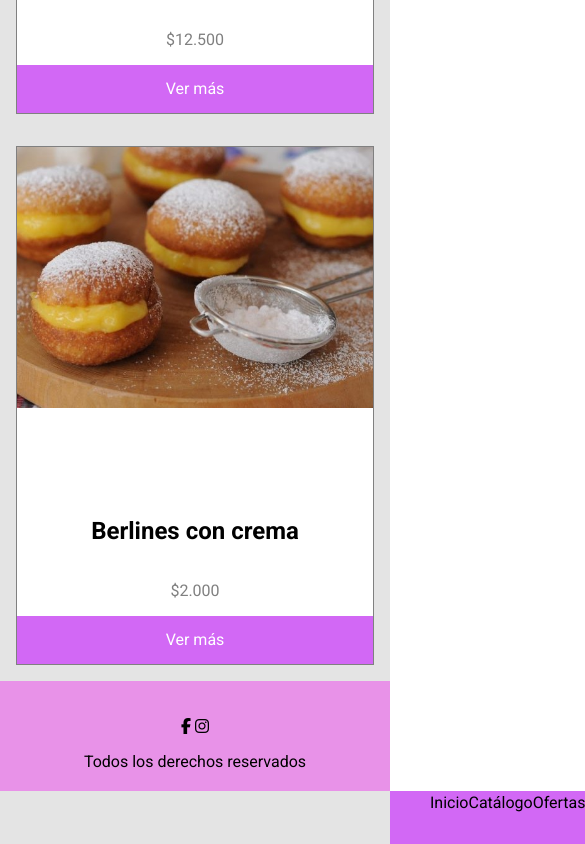
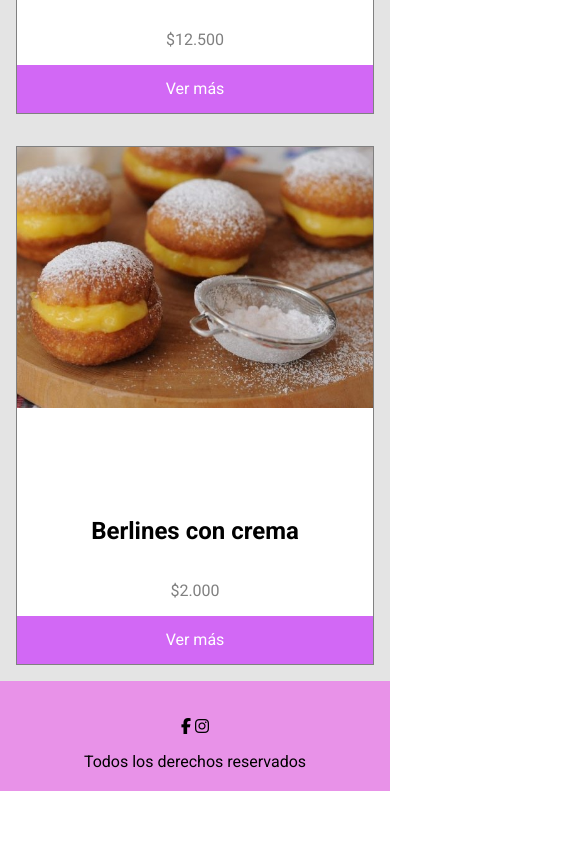
Before and after one commit to eliArriagada/media-queries, a plain HTML site: page index.html in a window 390 px wide. Shown: the part 3837-4681 px from the top of the page, 585 px wide, since content can reach past the window. After the commit the page ends 4628 px from the top, so only its background shows below. Drawn offline with Linux system fonts and the light colour scheme.

Commit message:
se realiza cambios en el menú en mobile

```diff
--- a/assets/css/style.css
+++ b/assets/css/style.css
@@ -191,14 +191,8 @@ menu div:hover{
             border: 1px solid gray;
         }
         menu {
-            grid-area: menu;
-            margin-top: 0%;
-            margin-bottom:0%;
-            padding-bottom: 2rem;
-            display: flex;
-            flex-direction: row;
-            justify-content: space-around;
-            background-color: #d268f5;
+        display:none;
+
         }
         menu div:hover{
             color: rgb(244, 218, 242);
```
